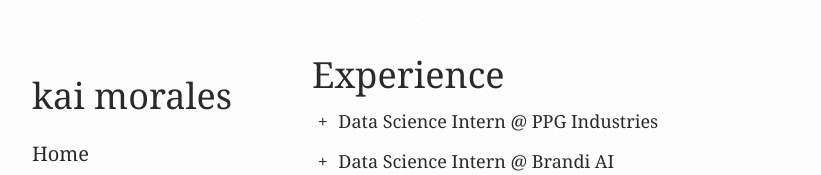
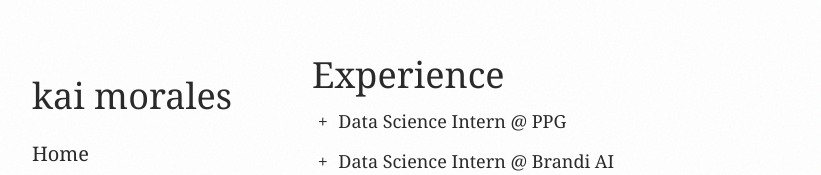
Before and after one commit to kaimorales/port, a plain HTML site: page exp.html in a window 1280 px wide. Shown: the part 201-376 px from the top of the page, without its empty margins (148-969 px from the left). Drawn offline with Linux system fonts and the light colour scheme.

Commit message:
Shorten company name from 'PPG Industries' to 'PPG'

```diff
--- a/exp.html
+++ b/exp.html
@@ -37,7 +37,7 @@
             <section class="exp-item">
               <h3 class="collapsible" onclick="toggleExp('ppg')">
                 <span class="collapse-icon" id="ppg-icon">+</span>
-                Data Science Intern @ PPG Industries
+                Data Science Intern @ PPG
               </h3>
               <div id="ppg" class="exp-details">
                 <p>Incoming Summer 2026</p>
```
